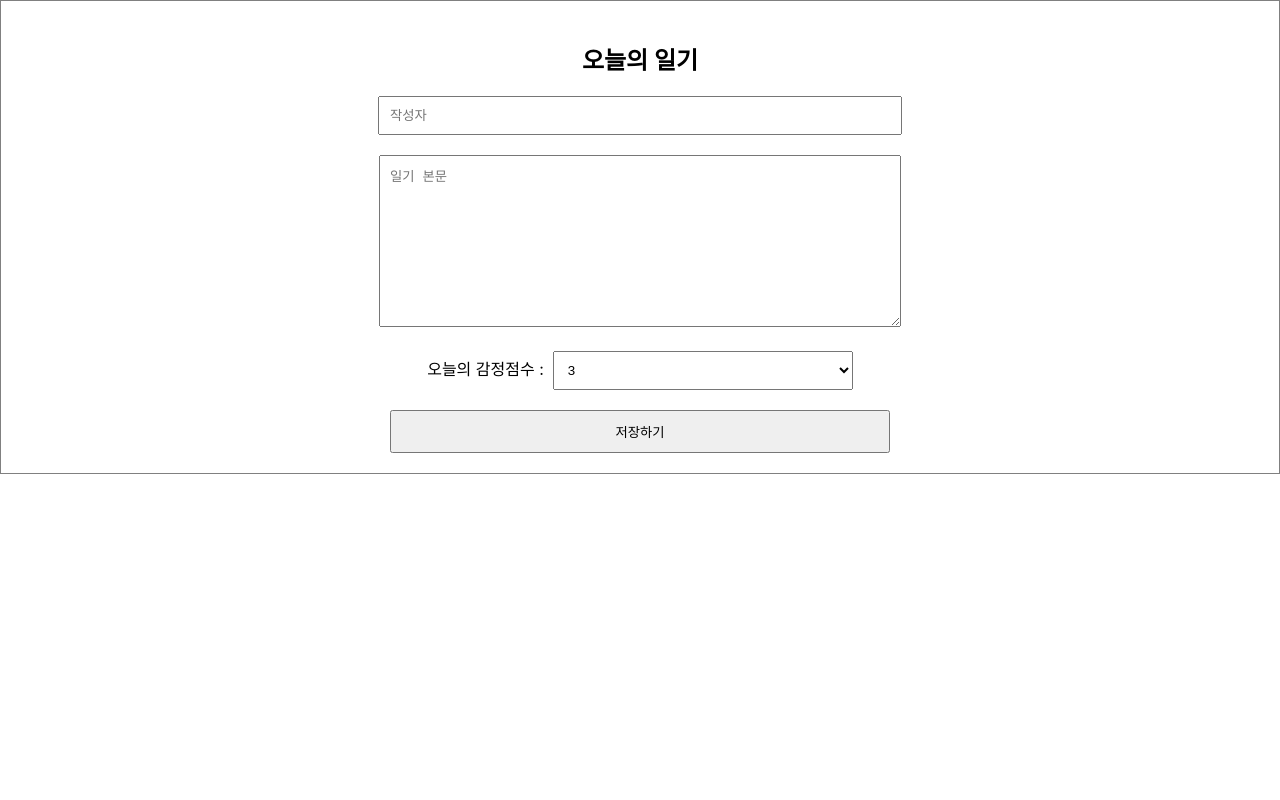
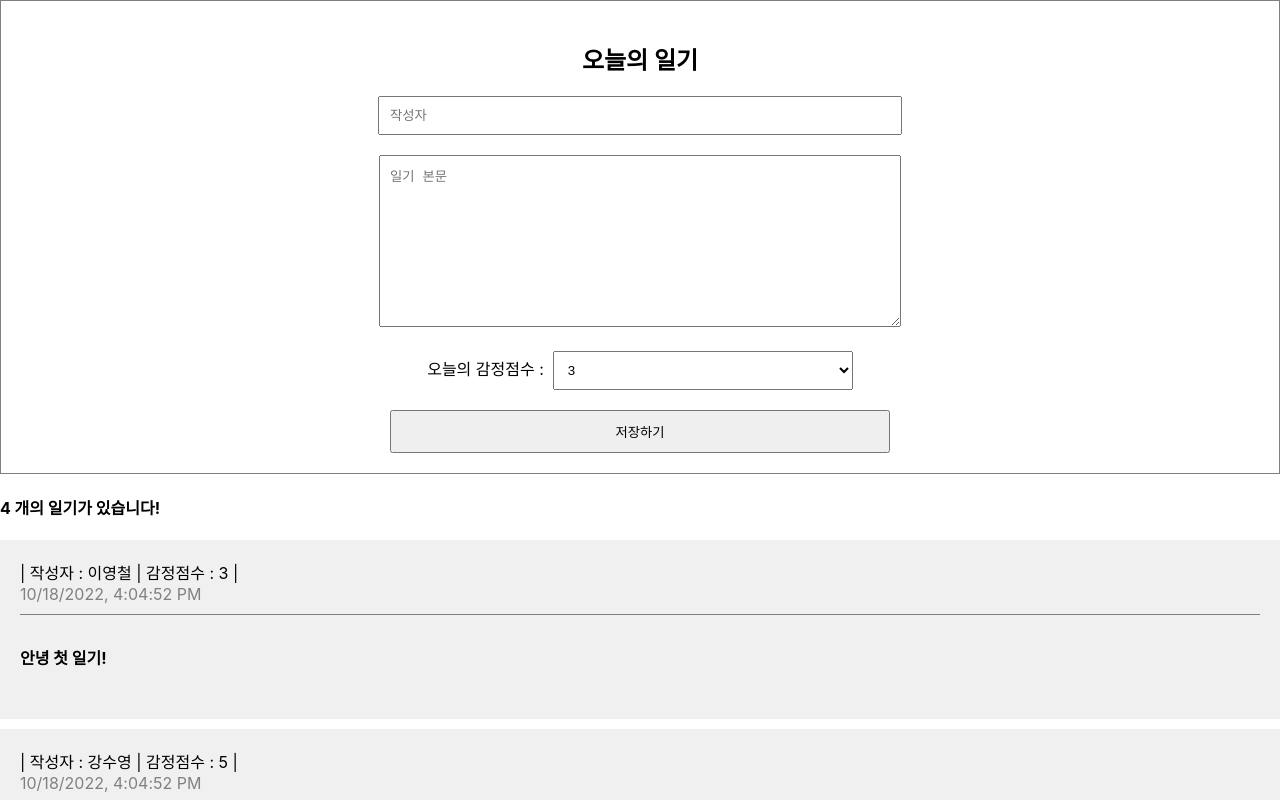
Before and after one commit to YoungcheolLee/simpleDiary, a React (Create React App) app: page / in a window 1280 px wide. Shown: the top 800 px of the page. Built offline with nearby package versions, Linux system fonts and the light colour scheme.

Commit message:
[feat]다이어리 List, Item 페이지 추가

```diff
--- a/src/App.css
+++ b/src/App.css
@@ -1,3 +1,4 @@
+/* DiaryEditor */
 .DiaryEditor {
   border: 1px solid gray;
   text-align: center;
@@ -25,3 +26,33 @@
   padding: 10px;
   cursor: pointer;
 }
+
+/* DiaryItem */
+.DiaryItem {
+  background-color: rgb(240, 240, 240);
+  margin-bottom: 10px;
+  padding: 20px;
+}
+
+.DiaryItem span {
+  margin-right: 10px;
+}
+
+.DiaryItem .info {
+  border-bottom: 1px solid gray;
+  padding-bottom: 10px;
+  margin-bottom: 10px;
+}
+.DiaryItem .date {
+  color: gray;
+}
+
+.DiaryItem .content {
+  margin-bottom: 30px;
+  margin-top: 30px;
+  font-weight: bold;
+}
+
+.DiaryItem textarea {
+  padding: 10px;
+}
--- a/src/App.js
+++ b/src/App.js
@@ -1,10 +1,43 @@
 import "./App.css";
 import DiaryEditor from "./DiaryEditor";
+import DiaryList from "./DiaryList";
+
+const dummyList = [
+  {
+    id: 1,
+    author: "이영철",
+    content: "안녕 첫 일기!",
+    emotion: 3,
+    created_date: new Date().getTime(),
+  },
+  {
+    id: 2,
+    author: "강수영",
+    content: "나는 수영쿤",
+    emotion: 5,
+    created_date: new Date().getTime(),
+  },
+  {
+    id: 3,
+    author: "감자",
+    content: "아빠가 넘 좋앙 멍멍",
+    emotion: 5,
+    created_date: new Date().getTime(),
+  },
+  {
+    id: 4,
+    author: "후추",
+    content: "엄마가 넘 좋앙 멍멍",
+    emotion: 5,
+    created_date: new Date().getTime(),
+  },
+];
 
 function App() {
   return (
     <div className="App">
       <DiaryEditor />
+      <DiaryList diaryList={dummyList} />
     </div>
   );
 }
--- /dev/null
+++ b/src/DiaryItem.js
@@ -0,0 +1,16 @@
+const DiaryItem = ({ id, author, content, emotion, created_date }) => {
+  return (
+    <div className="DiaryItem">
+      <div className="info">
+        <span>
+          | 작성자 : {author} | 감정점수 : {emotion} |
+        </span>
+        <br />
+        <span className="date">{new Date(created_date).toLocaleString()}</span>
+      </div>
+      <div className="content">{content}</div>
+    </div>
+  );
+};
+
+export default DiaryItem;
--- /dev/null
+++ b/src/DiaryList.js
@@ -0,0 +1,24 @@
+import DiaryItem from "./DiaryItem.js";
+
+const DiaryList = ({ diaryList }) => {
+  console.log(diaryList);
+  return (
+    <div className="DiaryList">
+      <h4>{diaryList.length} 개의 일기가 있습니다!</h4>
+
+      {/* Props로 받은 diaryList를 배열로 랜더링 하는 구문 */}
+      <div>
+        {diaryList.map((item) => (
+          <DiaryItem key={item.id} {...item} />
+        ))}
+      </div>
+    </div>
+  );
+};
+
+//예상외의 Props가 전달 되었다면 해당 구문이 실행하며 빈 배열이 노출함
+DiaryList.defaultProps = {
+  diaryList: [],
+};
+
+export default DiaryList;
```
